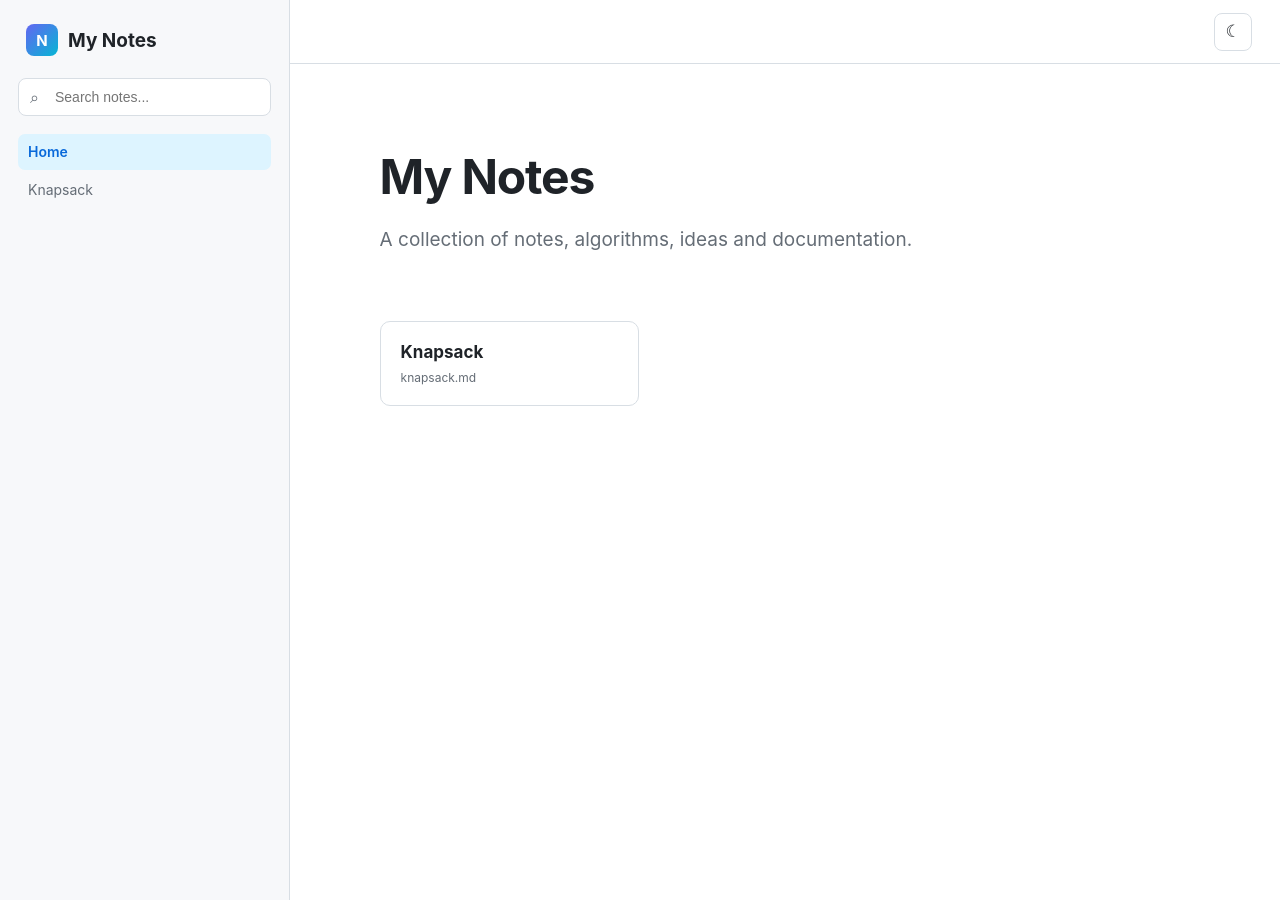
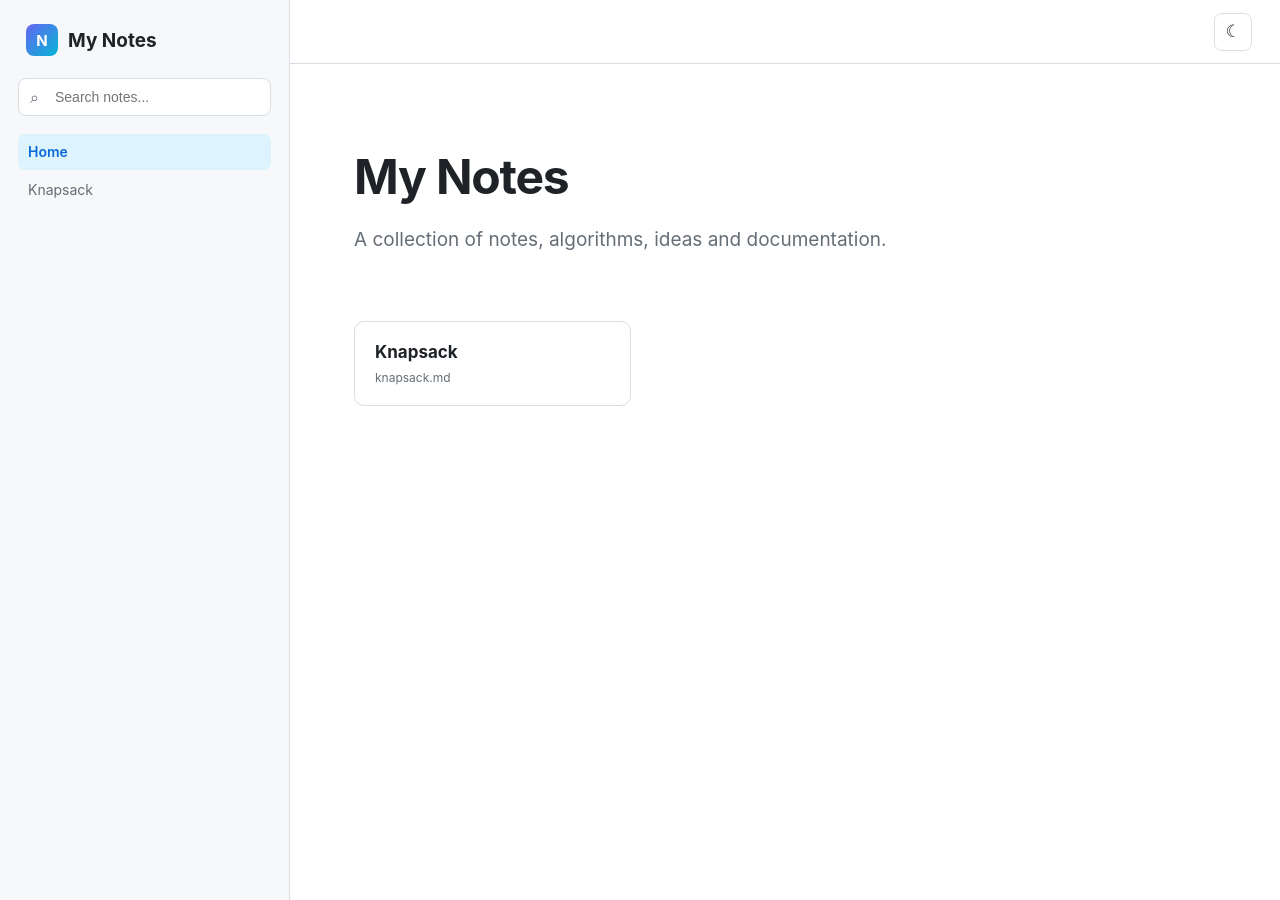
Before and after one commit to ecomonk/leetpattern2, a Jekyll site: the page built from index.md, in a window 1280 px wide. Built offline with Jekyll 4.4.1, drawn with Linux system fonts in a browser that asks for light colours.

Commit message:
Update documentation site

```diff
--- a/_layouts/default.html
+++ b/_layouts/default.html
@@ -420,20 +420,47 @@ body {
     min-height: 100vh;
 }
 
+.main {
+
+    flex: 1;
+
+    width: auto;
+
+    margin-left: 290px;
+
+    padding-top: 64px;
+
+    min-height: 100vh;
+}
+.content {
+
+    width: 100%;
+
+    max-width: 1200px;
+  max-width: none;
+
+    margin: 0 auto;
+ margin: 0;
+    padding:
+        55px
+        7vw
+        100px;
+}
 
 .content {
 
     width: 100%;
 
-    max-width: 1200px;
+    max-width: none;
 
-    margin: 0 auto;
+    margin: 0;
 
     padding:
         55px
-        7vw
+        5vw
         100px;
 }
+
 
 
 /* =========================================================
```
Also changed, not shown: setup_pages.py (+30 -3 lines).
